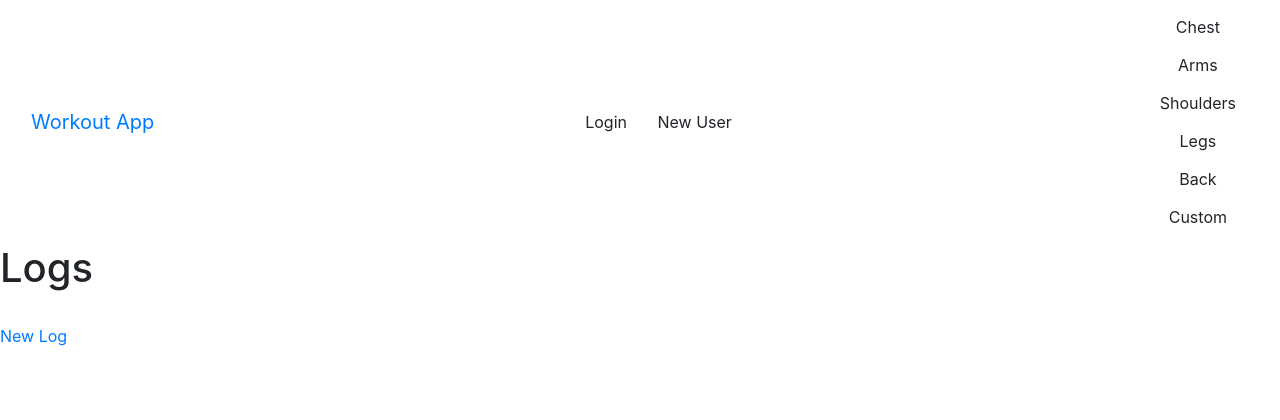
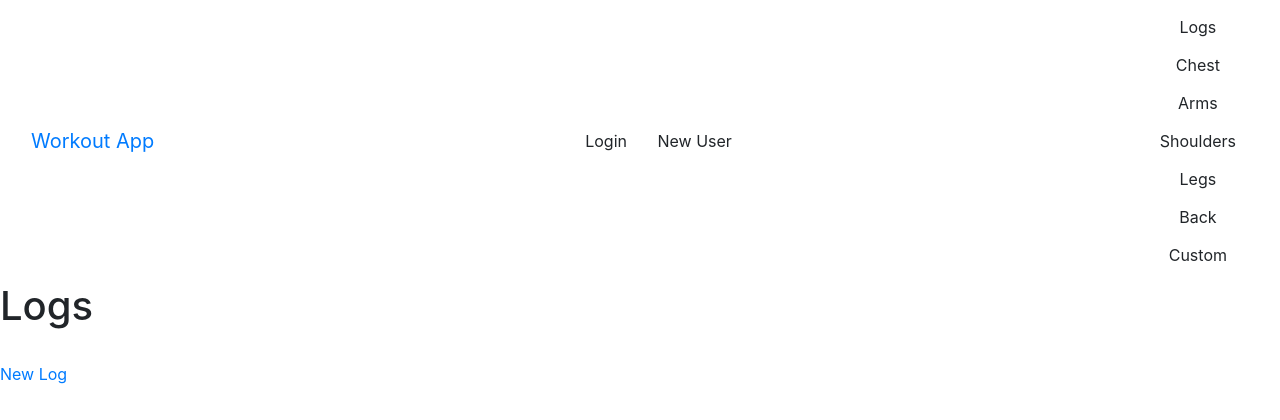
Before and after one commit to diyarkudrat/WorkoutRoutine_App, a Flask app: page / in a window 1280 px wide. Shown: the top 420 px of the page. Run offline with Flask 2, Linux system fonts and the light colour scheme; data that the repository does not hold is empty; some libraries are stand-ins or nearby versions.

Commit message:
user can delete a log. Added logs to navbar

```diff
--- a/app.py
+++ b/app.py
@@ -62,6 +62,11 @@ def logs_update(log_id):
         {'_id': ObjectId(log_id)},
         {'$set': updated_log})
     return redirect(url_for('logs_show', log_id=log_id))
+
+@app.route('/logs/<log_id>/delete', methods=['POST'])
+def logs_delete(log_id):
+    logs.delete_one({'_id': ObjectId(log_id)})
+    return redirect(url_for('logs_index'))
 
 
 
--- a/templates/logs_show.html
+++ b/templates/logs_show.html
@@ -12,4 +12,8 @@
 
 <p><a href='/logs/{{ log._id }}/edit'>Edit</a></p>
 
+<p><form method='POST' action='/logs/{{ log._id }}/delete'>
+    <button type='submit'>Delete</button>
+</form><p>
+
 {% endblock %}
--- a/templates/partials/navbar.html
+++ b/templates/partials/navbar.html
@@ -11,6 +11,7 @@
         </div>
         <div class='pull-left'>
             <ul class="navbar-nav mr-auto">
+              <a href='/' class='btn btn-default navbar-btn'>Logs</a>
             <a href='/workout/chest' class='btn btn-default navbar-btn'>Chest</a>
             <a href='/workout/arms' class='btn btn-default navbar-btn'>Arms</a>
             <a href='/workout/shoulders' class='btn btn-default navbar-btn'>Shoulders</a>
```
